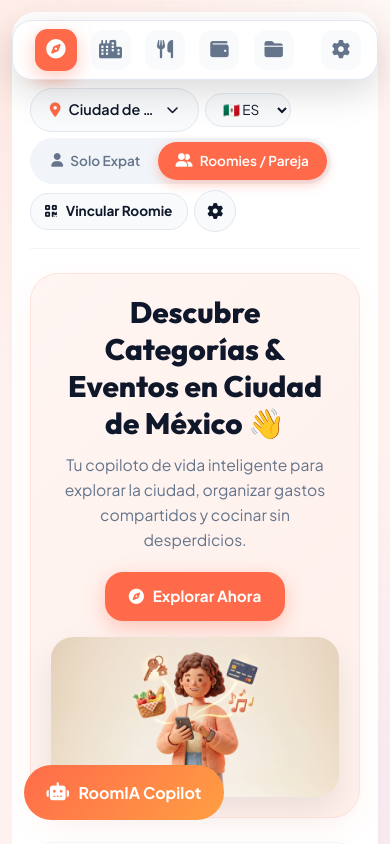
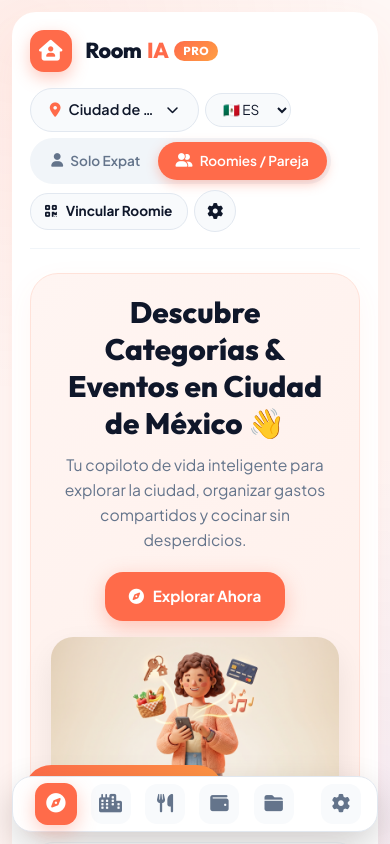
Before and after one commit to jotive/lifepilot-ai, a React (Vite) app in the folder apps/web/: page / in a window 390 px wide. Shown: the top 844 px of the page. Built offline with nearby package versions, Linux system fonts and the light colour scheme.

Commit message:
fix(mobile): fix dock bottom fixed positioning and document name truncation in DocVault

```diff
--- a/apps/web/src/components/DocVault.jsx
+++ b/apps/web/src/components/DocVault.jsx
@@ -1,120 +1,125 @@
 import React, { useState } from 'react';
 import { ContractAnalyzerModal } from './ContractAnalyzerModal';
+import { useRoomiaStore } from '../store/useRoomiaStore';
+import { translations } from '../config/i18n';
 
 export function DocVault({ documents, currentCity, onAddDoc }) {
-  const [medName, setMedName] = useState('Alex R. González');
-  const [medBlood, setMedBlood] = useState('O+ Positive');
-  const [medAllergies, setMedAllergies] = useState('Penicilina, Polvos');
-  const [medContact, setMedContact] = useState('Sam M. (Roomie / Cel: 555-0192)');
-  const [isContractModalOpen, setIsContractModalOpen] = useState(false);
+  const { language } = useRoomiaStore();
+  const t = translations[language] || translations.es;
+
+  const [isAnalyzerOpen, setIsAnalyzerOpen] = useState(false);
+  const [healthForm, setHealthForm] = useState({
+    fullName: 'Alex Morgan',
+    bloodType: 'O+',
+    allergies: 'Penicilina, Polvo',
+    emergencyContact: 'María Morgan (+52 55 1234 5678)'
+  });
 
   const handleFileUpload = (e) => {
     const file = e.target.files[0];
     if (file) {
       onAddDoc({
         name: file.name,
-        size: `${(file.size / 1024).toFixed(0)} KB`,
+        size: `${(file.size / 1024).toFixed(1)} KB`,
         date: new Date().toISOString().split('T')[0]
       });
     }
-  };
-
-  const handleExportMedicalCard = () => {
-    const content = `
-=== TARJETA DE EMERGENCIA PERSONAL (ROOMIA AI) ===
-Nombre: ${medName}
-Ciudad Actual: ${currentCity}
-Tipo de Sangre: ${medBlood}
-Alergias / Condiciones: ${medAllergies}
-Contacto de Emergencia: ${medContact}
-Generado en: ${new Date().toLocaleString()}
-===================================================
-    `;
-
-    const blob = new Blob([content], { type: 'text/plain;charset=utf-8' });
-    const url = URL.createObjectURL(blob);
-    const a = document.createElement('a');
-    a.href = url;
-    a.download = `Tarjeta_Emergencia_RoomIA_${medName.replace(/\s+/g, '_')}.txt`;
-    a.click();
-    URL.revokeObjectURL(url);
   };
 
   return (
     <section className="tab-panel active">
       <div className="panel-hero">
         <div className="hero-text">
-          <h2><i className="fa-solid fa-vault"></i> Bóveda de Documentos & Ficha de Salud</h2>
-          <p>Guarda tus contratos, identificaciones y recibos en el navegador de forma segura (Offline & Encriptado Local).</p>
+          <h2><i className="fa-solid fa-folder-closed"></i> {t.vaultTitle}</h2>
+          <p>{t.vaultSub}</p>
         </div>
-        <button className="btn btn-gradient" onClick={() => setIsContractModalOpen(true)}>
-          <i className="fa-solid fa-file-contract"></i> Analizar Contrato con IA
+        <button className="btn btn-primary" onClick={() => setIsAnalyzerOpen(true)}>
+          <i className="fa-solid fa-shield-halved"></i> {t.analyzeContractBtn}
         </button>
       </div>
 
       <div className="vault-grid">
         <div className="vault-card">
           <div className="card-title-bar">
-            <h3><i className="fa-solid fa-file-shield"></i> Bóveda de Documentos de Mudanza</h3>
+            <h3><i className="fa-solid fa-cloud-arrow-up text-coral"></i> {t.storedDocsTitle}</h3>
           </div>
 
-          <label className="upload-dropzone">
-            <i className="fa-solid fa-cloud-arrow-up text-3xl"></i>
-            <p>Arrastra tus contratos (PDF/Imagen) o haz clic para subir</p>
-            <input type="file" onChange={handleFileUpload} hidden accept=".pdf,.png,.jpg,.jpeg" />
+          <label className="upload-dropzone" style={{ marginBottom: '1.25rem' }}>
+            <i className="fa-solid fa-file-pdf text-3xl text-coral" style={{ marginBottom: '0.5rem', display: 'block' }}></i>
+            <span style={{ fontWeight: 700, display: 'block' }}>Arrastra tus contratos (PDF/Imagen) o haz clic para subir</span>
+            <input type="file" onChange={handleFileUpload} style={{ display: 'none' }} accept=".pdf,image/*" />
           </label>
 
-          <div className="doc-list-wrap">
-            <h4>Documentos Guardados en RoomIA</h4>
-            <div className="doc-list">
-              {documents.map((d, idx) => (
-                <div key={idx} style={{ display: 'flex', justifyContent: 'space-between', alignItems: 'center', padding: '0.75rem 1rem', background: 'var(--bg-dark)', borderRadius: 'var(--radius-md)', marginBottom: '0.5rem' }}>
-                  <div>
-                    <i className="fa-solid fa-file-pdf" style={{ color: 'var(--accent-rose)', marginRight: '0.5rem' }}></i>
-                    <strong>{d.name}</strong>
-                    <div style={{ fontSize: '0.75rem', color: 'var(--text-muted)' }}>{d.size} • Guardado el {d.date}</div>
+          <div style={{ display: 'flex', flexDirection: 'column', gap: '0.75rem' }}>
+            {documents.map((doc, idx) => (
+              <div key={idx} className="expense-item" style={{ alignItems: 'flex-start', flexWrap: 'nowrap' }}>
+                <div style={{ display: 'flex', alignItems: 'center', gap: '0.75rem', minWidth: 0, flex: 1 }}>
+                  <i className="fa-solid fa-file-pdf text-rose-500 text-xl" style={{ flexShrink: 0 }}></i>
+                  <div style={{ minWidth: 0, flex: 1 }}>
+                    <h4 style={{ fontSize: '0.9rem', fontWeight: 800, overflow: 'hidden', textOverflow: 'ellipsis', whiteSpace: 'nowrap' }}>{doc.name}</h4>
+                    <span style={{ fontSize: '0.78rem', color: 'var(--text-muted)' }}>{doc.size} • Guardado el {doc.date}</span>
                   </div>
-                  <span style={{ fontSize: '0.8rem', color: 'var(--accent-emerald)' }}><i className="fa-solid fa-lock"></i> Encriptado RoomIA</span>
                 </div>
-              ))}
-            </div>
+                <span className="event-badge" style={{ background: 'rgba(16, 185, 129, 0.12)', color: 'var(--accent-emerald)', flexShrink: 0, marginLeft: '0.5rem' }}>
+                  <i className="fa-solid fa-lock"></i> Encriptado
+                </span>
+              </div>
+            ))}
           </div>
         </div>
 
         <div className="vault-card">
           <div className="card-title-bar">
-            <h3><i className="fa-solid fa-id-card-clip"></i> Tarjeta de Emergencia Personal</h3>
-            <button className="btn btn-secondary btn-sm" onClick={handleExportMedicalCard}>
-              <i className="fa-solid fa-download"></i> Exportar Ficha
+            <h3><i className="fa-solid fa-heart-pulse text-rose-500"></i> {t.medCardTitle}</h3>
+            <button className="btn btn-secondary btn-sm" onClick={() => alert('Ficha Médica Exportada como PDF seguro.')}>
+              <i className="fa-solid fa-download"></i> {t.exportCardBtn}
             </button>
           </div>
 
-          <form className="medical-form" onSubmit={(e) => e.preventDefault()}>
+          <form onSubmit={(e) => e.preventDefault()}>
             <div className="form-group">
-              <label>Nombre Completo</label>
-              <input type="text" value={medName} onChange={(e) => setMedName(e.target.value)} />
+              <label>{t.fullNameLabel}</label>
+              <input
+                type="text"
+                value={healthForm.fullName}
+                onChange={(e) => setHealthForm({ ...healthForm, fullName: e.target.value })}
+              />
             </div>
+
             <div className="form-row">
               <div className="form-group">
-                <label>Tipo de Sangre</label>
-                <input type="text" value={medBlood} onChange={(e) => setMedBlood(e.target.value)} />
+                <label>{t.bloodLabel}</label>
+                <input
+                  type="text"
+                  value={healthForm.bloodType}
+                  onChange={(e) => setHealthForm({ ...healthForm, bloodType: e.target.value })}
+                />
               </div>
               <div className="form-group">
-                <label>Alergias / Condiciones</label>
-                <input type="text" value={medAllergies} onChange={(e) => setMedAllergies(e.target.value)} />
+                <label>{t.allergiesLabel}</label>
+                <input
+                  type="text"
+                  value={healthForm.allergies}
+                  onChange={(e) => setHealthForm({ ...healthForm, allergies: e.target.value })}
+                />
               </div>
             </div>
+
             <div className="form-group">
-              <label>Contacto de Emergencia en la Ciudad</label>
-              <input type="text" value={medContact} onChange={(e) => setMedContact(e.target.value)} />
+              <label>{t.emergencyContactLabel}</label>
+              <input
+                type="text"
+                value={healthForm.emergencyContact}
+                onChange={(e) => setHealthForm({ ...healthForm, emergencyContact: e.target.value })}
+              />
             </div>
           </form>
         </div>
       </div>
 
       <ContractAnalyzerModal
-        isOpen={isContractModalOpen}
-        onClose={() => setIsContractModalOpen(false)}
+        isOpen={isAnalyzerOpen}
+        onClose={() => setIsAnalyzerOpen(false)}
       />
     </section>
   );
--- a/apps/web/styles.css
+++ b/apps/web/styles.css
@@ -4,7 +4,7 @@
 
 /* ==========================================================================
    RoomIA — Neo-Claymorphic & Warm Light Design System
-   Full Product Brand Visibility & Non-Stretching Mobile Layout
+   Fixed Non-Stretching Sidebar & Bottom Mobile App Dock (No Layout Overlaps)
    ========================================================================== */
 
 :root {
@@ -639,39 +639,40 @@ input:focus, select:focus {
     flex-direction: column;
     padding: 0.75rem;
     gap: 0.75rem;
-    padding-bottom: 85px;
+    padding-bottom: 95px;
   }
 
   .app-sidebar {
-    position: fixed;
-    bottom: 0.75rem;
-    left: 50%;
-    transform: translateX(-50%);
-    width: calc(100% - 1.5rem);
-    max-width: 460px;
-    height: 60px !important;
-    min-height: 60px !important;
-    max-height: 60px !important;
-    flex-direction: row;
-    padding: 0 1rem;
-    z-index: 990;
+    position: fixed !important;
+    bottom: 0.75rem !important;
+    top: auto !important;
+    left: 50% !important;
+    transform: translateX(-50%) !important;
+    width: calc(100% - 1.5rem) !important;
+    max-width: 440px !important;
+    height: 56px !important;
+    min-height: 56px !important;
+    max-height: 56px !important;
+    flex-direction: row !important;
+    padding: 0 1rem !important;
+    z-index: 9995 !important;
     border-radius: 20px !important;
     background: #ffffff !important;
-    border: 1px solid #e2e8f0;
-    box-shadow: 0 12px 36px rgba(0, 0, 0, 0.15);
-    justify-content: space-around;
-    align-items: center;
+    border: 1px solid #e2e8f0 !important;
+    box-shadow: 0 14px 36px rgba(0, 0, 0, 0.18) !important;
+    justify-content: space-around !important;
+    align-items: center !important;
   }
 
   .sidebar-logo { display: none !important; }
 
   .sidebar-nav-list {
-    flex-direction: row;
-    justify-content: space-around;
-    align-items: center;
-    gap: 0;
-    width: 100%;
-    height: 100%;
+    flex-direction: row !important;
+    justify-content: space-around !important;
+    align-items: center !important;
+    gap: 0 !important;
+    width: 100% !important;
+    height: 100% !important;
   }
 
   .sidebar-nav-item {
@@ -682,7 +683,7 @@ input:focus, select:focus {
     max-width: 40px !important;
     max-height: 40px !important;
     border-radius: 12px !important;
-    font-size: 1.15rem;
+    font-size: 1.15rem !important;
   }
 
   .app-canvas {
```
